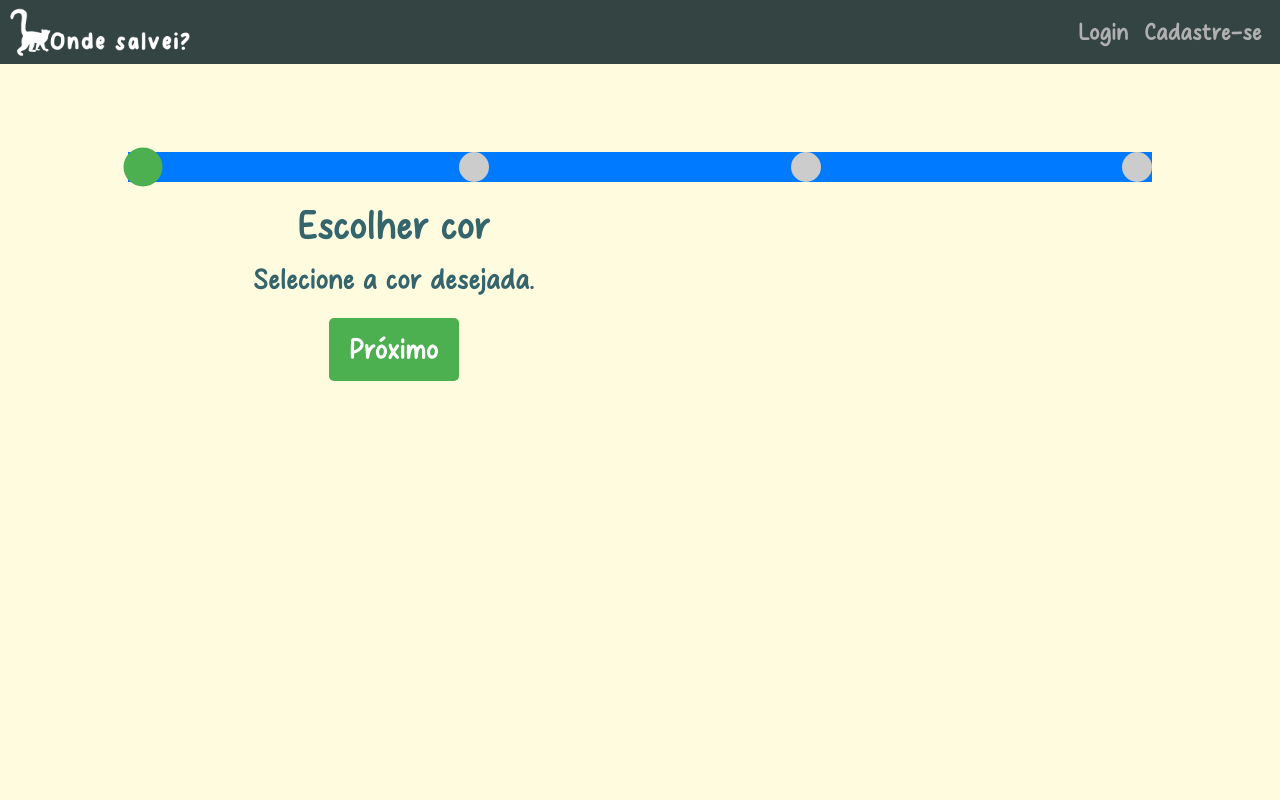
After one commit to dev-nataliasilva/projeto_final_front, a Django app: template projeto_final_front/myapp/templates/steps.html in a window 1280 px wide. The commit adds this page. Run offline with Django 5.2, Linux system fonts and the light colour scheme; the template is opened without the code that fills it, so the values that code supplies are empty; some libraries are stand-ins or nearby versions.

Commit message:
criado página passo a passo

```diff
--- a/projeto_final_front/myapp/static/css/base.css
+++ b/projeto_final_front/myapp/static/css/base.css
@@ -80,6 +80,8 @@
     flex-direction: column;   /* Os itens vão ser organizados verticalmente */
     color:var(--cor-azul);
     background-color:var(--cor-clara);
+    height: 100vh;
+    width: auto;
 }
 
 /* Container para o conteúdo da página */
@@ -91,3 +93,17 @@
     overflow-y: auto;         /* Permite rolagem vertical se necessário */
     margin-top: 8%;           /* Adiciona espaço para a barra de navegação fixa */
 }
+
+/* Container para o conteúdo da página */
+.content-container {
+    display: flex;
+    flex: 1;                /* Faz o container ocupar o restante do espaço */
+    padding: 0;
+    box-sizing: border-box;
+}
+
+@media (min-width: 1200px) {
+    .container {
+        max-width: none;  /* Remover a limitação de largura para a container */
+    }
+}
--- /dev/null
+++ b/projeto_final_front/myapp/static/css/steps.css
@@ -0,0 +1,91 @@
+/* Barra de progresso */
+.progress-bar {
+    display: flex;
+    justify-content: space-between;
+    width: 80%;
+    flex-direction: row;
+}
+
+.progress-step {
+    width: 30px; /* Maior tamanho para facilitar a interação */
+    height: 30px;
+    border-radius: 50%;
+    background-color: #ccc;
+    transition: background-color 0.3s ease, transform 0.3s ease, width 0.3s ease;
+    cursor: pointer; /* Deixa a bolinha interativa */
+}
+
+.progress-step.active {
+    background-color: #4caf50;
+    transform: scale(1.3);
+}
+
+.progress-step.completed {
+    background-color: #2196f3;
+}
+
+.progress-step + .progress-step {
+    margin-left: 10px;
+}
+
+.progress-step:first-child {
+    margin-left: 0;
+}
+
+/* Container de conteúdo */
+.step-container {
+    display: flex;
+    flex-direction: column;
+    align-items: center;
+    margin-top: 50px;
+}
+
+.content-container {
+    display: flex;
+    width: 80%;
+    justify-content: space-between;
+}
+
+.left-section {
+    flex: 1;
+    padding: 20px;
+}
+
+.right-section {
+    flex: 1;
+}
+
+.step-content {
+    text-align: center;
+}
+
+/* Botões */
+button {
+    background-color: #4caf50;
+    color: white;
+    border: none;
+    padding: 10px 20px;
+    cursor: pointer;
+    border-radius: 5px;
+    transition: background-color 0.3s ease;
+}
+
+button:hover {
+    background-color: #45a049;
+}
+
+button:focus {
+    outline: none;
+}
+
+/* Tela responsiva */
+@media (max-width: 768px) {
+    .content-container {
+        flex-direction: column;
+    }
+
+    .left-section, .right-section {
+        flex: none;
+        width: 100%;
+    }
+}
--- /dev/null
+++ b/projeto_final_front/myapp/templates/steps.html
@@ -0,0 +1,69 @@
+{% extends "base.html" %}
+{% load static %}
+{% block title %}Onde Salvei?{% endblock %}
+{% block content %}
+<link rel="stylesheet" href="{% static 'css/steps.css' %}"/>
+<script src="{% static 'js/script.js' %}"></script>
+
+<body>
+    <div class="step-container">
+        <!-- Barra de Progresso -->
+        <div class="progress-bar">
+            <div class="progress-step step-1 active"></div>
+            <div class="progress-step step-2"></div>
+            <div class="progress-step step-3"></div>
+            <div class="progress-step step-4"></div>
+        </div>
+
+        <!-- Conteúdo das Etapas -->
+        <div class="content-container">
+            <div class="left-section">
+                <div id="step-1" class="step-content">
+                    <h1>Escolher cor</h1>
+                    <p>Selecione a cor desejada.</p>
+                    <button class="next-step" data-step="1">Próximo</button>
+                </div>
+
+                <div id="step-2" class="step-content" style="display:none;">
+                    <h1>Baixar agente</h1>
+                    <p>Baixe o agente de processamento.</p>
+                    <button class="next-step" data-step="2">Próximo</button>
+                </div>
+
+                <div id="step-3" class="step-content" style="display:none;">
+                    <h1>Selecionar pasta</h1>
+                    <p>Escolha a pasta onde os arquivos serão salvos.</p>
+                    <button class="next-step" data-step="3">Próximo</button>
+                </div>
+
+                <div id="step-4" class="step-content" style="display:none;">
+                    <h1>Processamento Concluído</h1>
+                    <p>O processo foi concluído com sucesso!</p>
+                </div>
+            </div>
+
+            <div class="right-section">
+                <!-- Aqui você pode adicionar conteúdo adicional, como imagens -->
+            </div>
+        </div>
+    </div>
+
+    <script>
+        // Script para navegação entre as etapas
+        document.querySelectorAll('.next-step').forEach(button => {
+            button.addEventListener('click', function() {
+                let currentStep = parseInt(this.dataset.step);
+                let nextStep = currentStep + 1;
+
+                // Esconde a etapa atual e mostra a próxima
+                document.getElementById('step-' + currentStep).style.display = 'none';
+                document.getElementById('step-' + nextStep).style.display = 'block';
+
+                // Atualiza a barra de progresso
+                document.querySelector('.step-' + currentStep).classList.add('completed');
+                document.querySelector('.step-' + nextStep).classList.add('active');
+            });
+        });
+    </script>
+</body>
+{% endblock %}
--- a/projeto_final_front/myapp/urls.py
+++ b/projeto_final_front/myapp/urls.py
@@ -3,5 +3,6 @@
 
 urlpatterns = [
     path("", views.home, name="home"),
+    path("steps", views.steps, name="steps"),
     path("result_search", views.result_search, name="result_search")
 ]
--- a/projeto_final_front/myapp/views.py
+++ b/projeto_final_front/myapp/views.py
@@ -4,5 +4,8 @@
 def home(request):
     return render(request, "home.html")
 
+def steps(request):
+    return render(request, "steps.html")
+
 def result_search(request):
     return render(request, "result_search.html")
```
Also changed, not shown: projeto_final_front/myapp/static/css/home.css (+0 -16 lines).
